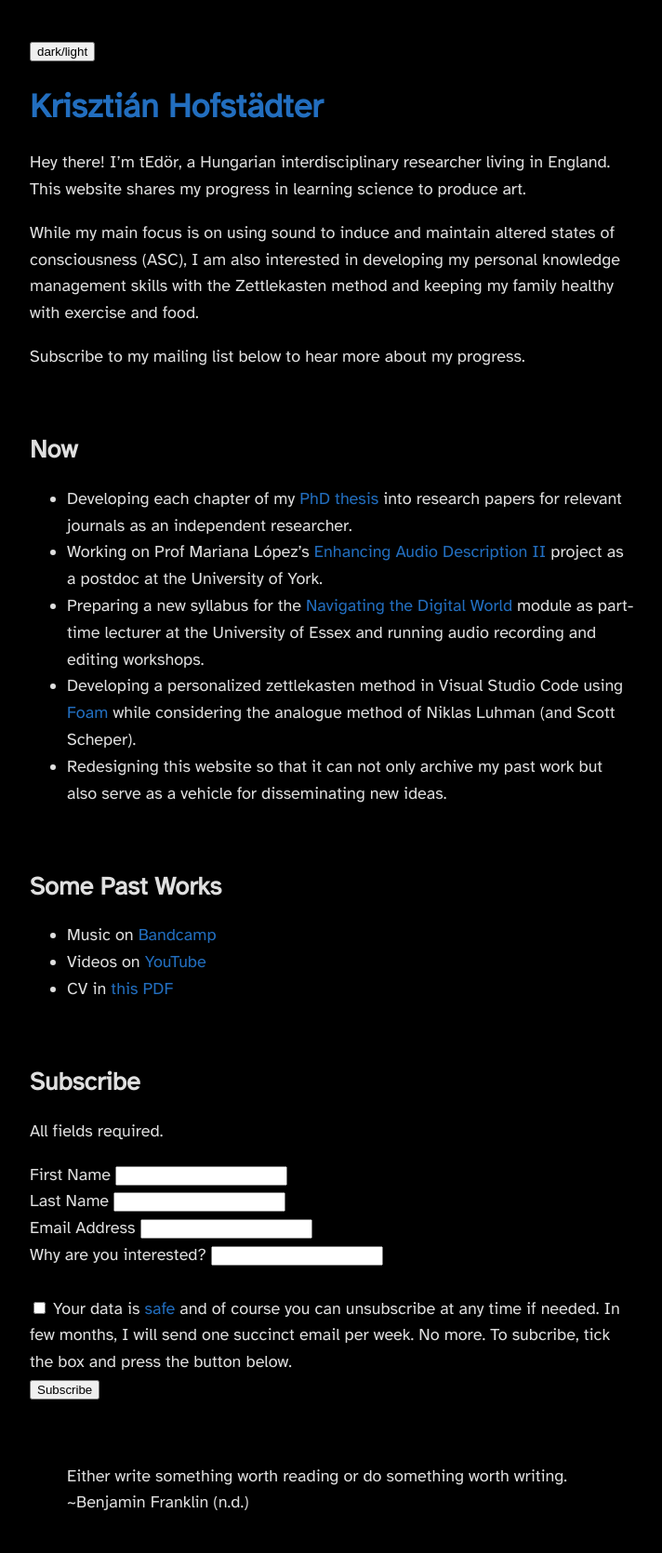
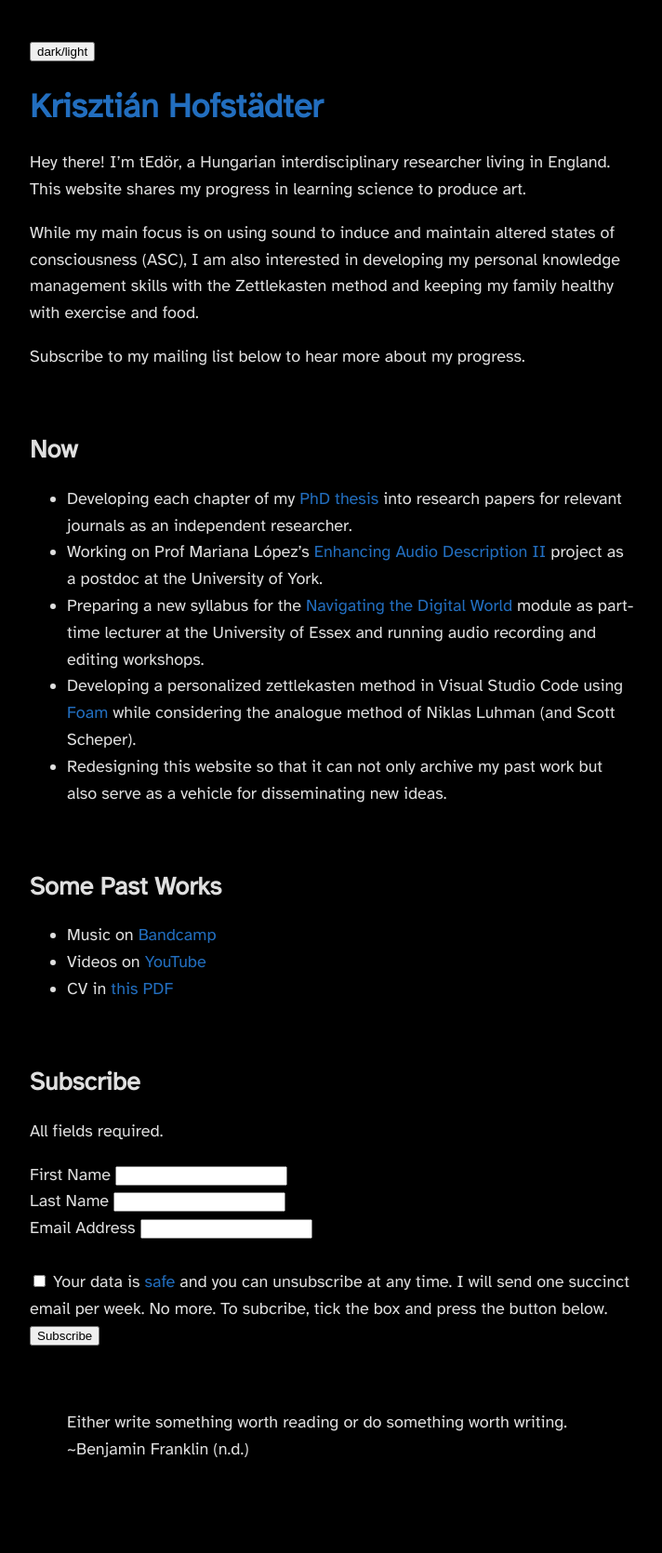
Before and after one commit to khofstadter/khofstadter.com, a Jekyll site: the page built from index.md, in a window 1280 px wide. Shown: the whole page at 93% size, without its empty margins (283-995 px from the left). Built offline with Jekyll 4.4.1, drawn with Linux system fonts in a browser that asks for light colours; after the commit the page ends 1613 px from its top, so only the background shows below that.

Commit message:
Update index.md

```diff
--- a/index.md
+++ b/index.md
@@ -49,14 +49,9 @@
 	<input type="email" value="" name="EMAIL" class="required email" id="mce-EMAIL" required>
 	<span id="mce-EMAIL-HELPERTEXT" class="helper_text"></span>
 </div>
-<div class="mc-field-group">
-	<label for="mce-MMERGE6">Why are you interested?</label>
-	<input type="text" value="" name="MMERGE6" class="required" id="mce-MMERGE6" required>
-	<span id="mce-MMERGE6-HELPERTEXT" class="helper_text"></span>
-</div>
 <br>
 <div id="mergeRow-gdpr" class="mergeRow gdpr-mergeRow content__gdprBlock mc-field-group">
-		<label class="checkbox subfield" for="gdpr_42739"><input type="checkbox" id="gdpr_42739" name="gdpr[42739]" value="Y" class="av-checkbox gdpr"><span> Your data is <a href="https://mailchimp.com/legal/terms" target="_blank">safe</a> and of course you can unsubscribe at any time if needed. In few months, I will send one succinct email per week. No more. To subcribe, tick the box and press the button below.</span></label>
+		<label class="checkbox subfield" for="gdpr_42739"><input type="checkbox" id="gdpr_42739" name="gdpr[42739]" value="Y" class="av-checkbox gdpr"><span> Your data is <a href="https://mailchimp.com/legal/terms" target="_blank">safe</a> and you can unsubscribe at any time. I will send one succinct email per week. No more. To subcribe, tick the box and press the button below.</span></label>
 </div>
 	<div id="mce-responses" class="clear foot">
 		<div class="response" id="mce-error-response" style="display:none"></div>
```
